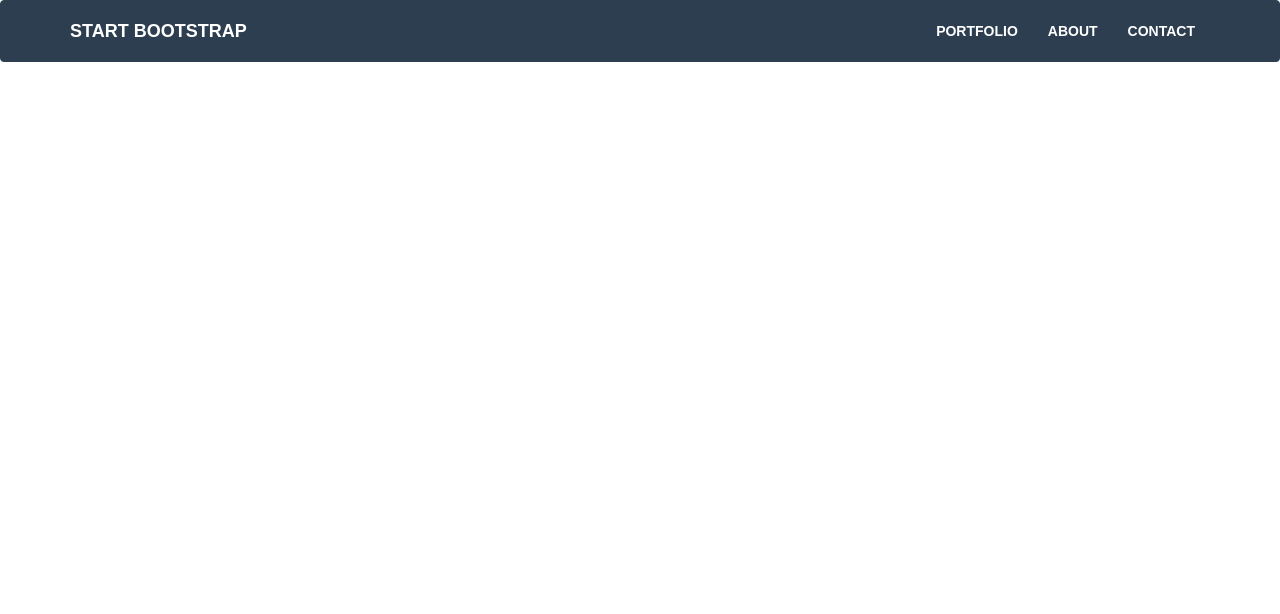
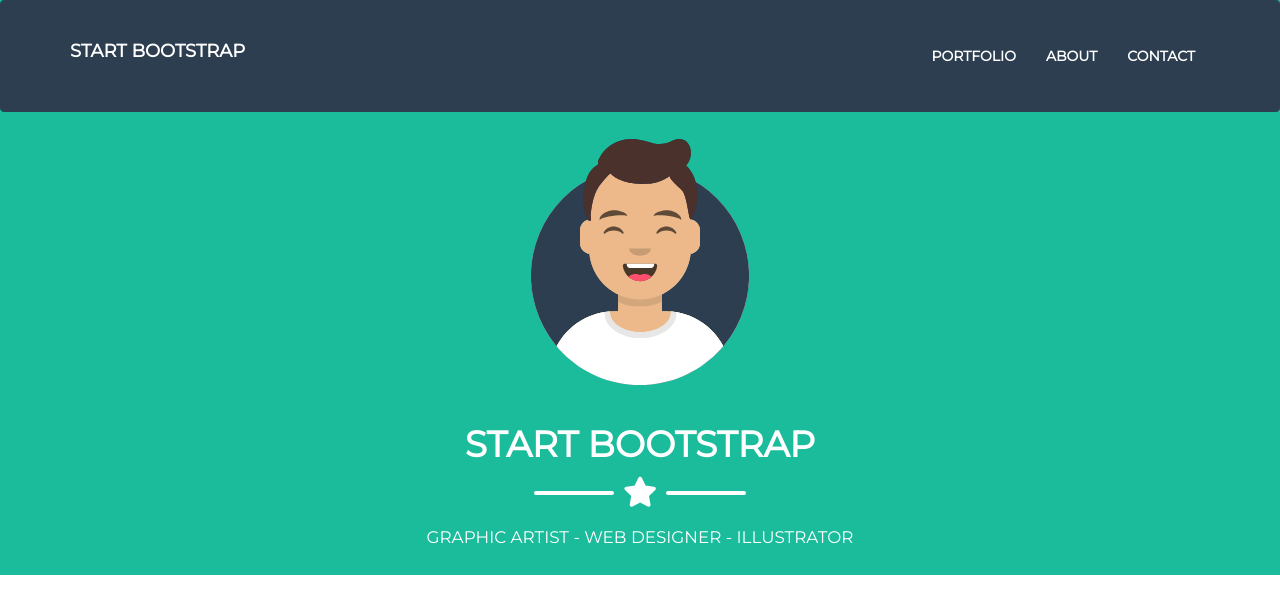
Before and after one commit to templarec/html-css-bootstrap-freelancer, a plain HTML site: page index.html in a window 1280 px wide. Drawn offline with nearby package versions, Linux system fonts and the light colour scheme.

Commit message:
jumbo ok

```diff
--- a/assets/css/master.css
+++ b/assets/css/master.css
@@ -1,19 +1,23 @@
 body {
-  font-family: "Montserrat", sans-serif;
+  font-family: 'Montserrat', sans-serif;
+}
+.navbar {
+  position: fixed;
+  z-index: 10;
 }
 .navbar-default {
   background-color: #2C3E50;
   border-color: #2C3E50;
-
+  width: 100%;
 }
 .navbar-brand {
-  height: 60px;
-  padding: 20px 15px;
+  height: 100px;
+  padding: 40px 15px;
   text-transform: uppercase;
   font-weight: bold;
   }
 .navbar-toggle {
-    margin-top: 12px;
+    margin-top: 30px;
 }
 .navbar-default .navbar-brand {
   color: #fff;
@@ -23,6 +27,45 @@ body {
      text-transform: uppercase;
      font-weight: bold;
 }
-.navbar-nav>li>a {
-    line-height: 30px;
+.navbar-nav > li > a {
+    line-height: 80px;
 }
+header {
+  background-color: #1ABC9C;
+  text-align: center;
+  color: #fff;
+}
+#big-title div h1  {
+  text-transform: uppercase;
+  font-weight: bold;
+}
+#jumbo-image {
+  width: 240px;
+  margin-top: 130px;
+  margin-bottom: 20px;
+  vertical-align: middle;
+}
+#lines-star {
+  line-height: 36px;
+}
+.lines {
+  display: inline-block;
+  width: 80px;
+  height: 4px;
+  background-color: #fff;
+  border-radius: 4px;
+  vertical-align: middle;
+
+}
+.star {
+  padding: 0 5px;
+  font-size: 30px;
+  display: inline-block;
+  color: #fff;
+  vertical-align: middle;
+}
+#subtitle-jumbo p {
+  text-transform: uppercase;
+  font-size: 1.2em;
+  padding: 15px 0;
+}
--- a/index.html
+++ b/index.html
@@ -5,8 +5,10 @@
     <meta name="viewport" content="width=device-width, initial-scale=1.0">
     <!-- Latest compiled and minified CSS -->
     <link rel="stylesheet" href="https://maxcdn.bootstrapcdn.com/bootstrap/3.3.7/css/bootstrap.min.css" integrity="sha384-BVYiiSIFeK1dGmJRAkycuHAHRg32OmUcww7on3RYdg4Va+PmSTsz/K68vbdEjh4u" crossorigin="anonymous">
-
+    <link rel="preconnect" href="https://fonts.gstatic.com">
+    <link href="https://fonts.googleapis.com/css2?family=Montserrat&display=swap" rel="stylesheet">
     <link rel="stylesheet" href="./assets/css/master.css">
+    <link rel="stylesheet" href="https://cdnjs.cloudflare.com/ajax/libs/font-awesome/5.15.2/css/all.min.css" integrity="sha512-HK5fgLBL+xu6dm/Ii3z4xhlSUyZgTT9tuc/hSrtw6uzJOvgRr2a9jyxxT1ely+B+xFAmJKVSTbpM/CuL7qxO8w==" crossorigin="anonymous" />
     <title>Freelancer</title>
   </head>
   <body>
@@ -22,7 +24,6 @@
           </button>
           <a class="navbar-brand" href="#">Start Bootstrap</a>
         </div>
-
         <!-- Collect the nav links, forms, and other content for toggling -->
         <div class="collapse navbar-collapse" id="bs-example-navbar-collapse-1">
           <ul class="nav navbar-nav navbar-right">
@@ -33,11 +34,35 @@
         </div><!-- /.navbar-collapse -->
       </div><!-- /.container-fluid -->
     </nav>
-
     <header>
+      <div class="container-fluid">
+        <div class="row">
+          <div class="col-xs-12">
+            <img id="jumbo-image" src="./assets/img/avataaars.svg" alt="jumbo image">
+          </div>
+        </div>
+        <div id="big-title" class="row">
+          <div class="col-xs-12">
+            <h1>
+              Start Bootstrap
+            </h1>
+          </div>
+        </div>
+        <div id="lines-star" class="row">
+          <div class="col-xs-12">
+            <div class="lines"></div>
+            <div class="star"><i class="fas fa-star"></i></div>
+            <div class="lines"></div>
+          </div>
+        </div>
+        <div id="subtitle-jumbo" class="row">
+          <div class="col-xs-12">
+            <p>Graphic Artist - Web Designer - Illustrator</p>
+          </div>
+        </div>
+      </div>
     </header>
-
-  <!-- Latest compiled and minified JavaScript -->
-  <script src="https://maxcdn.bootstrapcdn.com/bootstrap/3.3.7/js/bootstrap.min.js" integrity="sha384-Tc5IQib027qvyjSMfHjOMaLkfuWVxZxUPnCJA7l2mCWNIpG9mGCD8wGNIcPD7Txa" crossorigin="anonymous"></script>
+    <!-- Latest compiled and minified JavaScript -->
+    <script src="https://maxcdn.bootstrapcdn.com/bootstrap/3.3.7/js/bootstrap.min.js" integrity="sha384-Tc5IQib027qvyjSMfHjOMaLkfuWVxZxUPnCJA7l2mCWNIpG9mGCD8wGNIcPD7Txa" crossorigin="anonymous"></script>
   </body>
-</html>
+  </html>
```
Also changed, not shown: assets/img/avataaars.svg (added).
